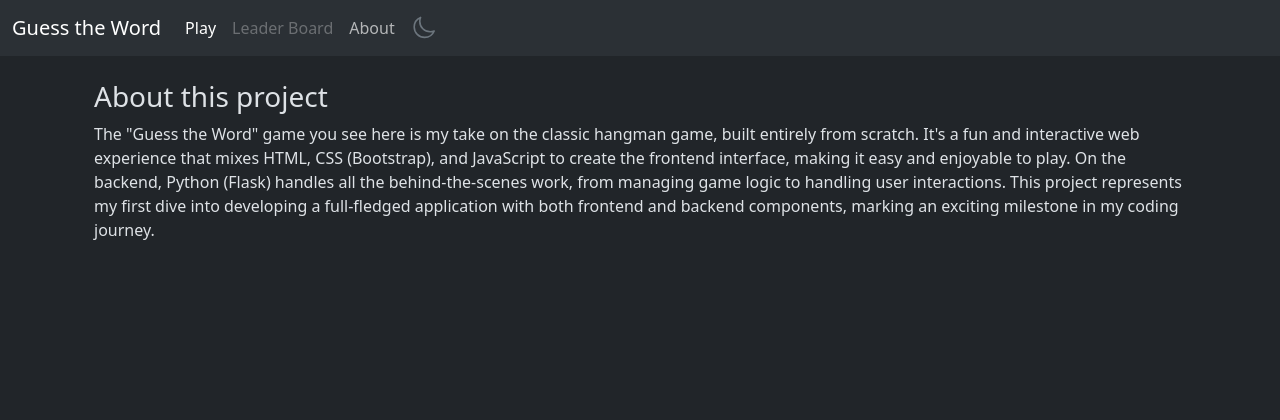
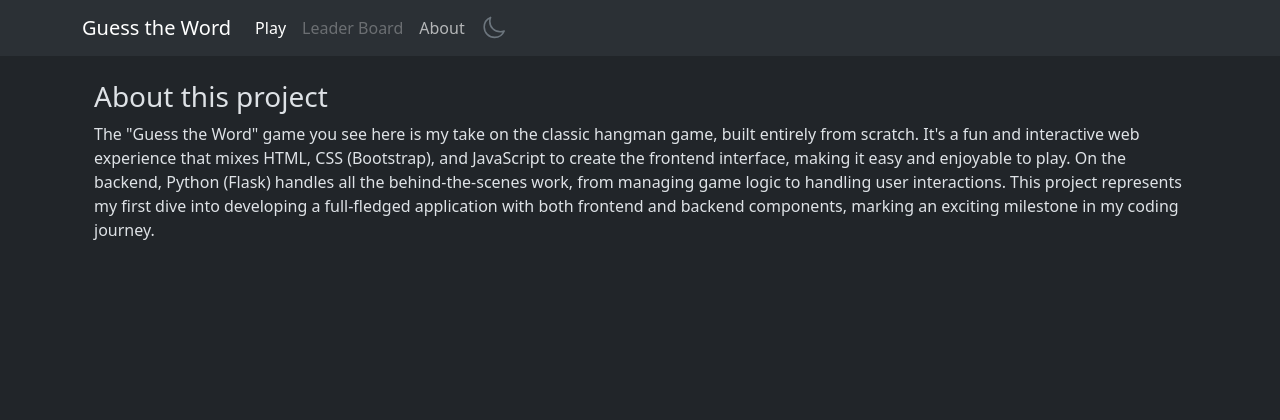
Before and after one commit to jjcoll/guess_the_word, a Flask app: page /about in a window 1280 px wide. Shown: the top 420 px of the page. Run offline with Flask 3, Linux system fonts and the light colour scheme; the visitor is signed in with stand-in values (Sample User, id 1).

Commit message:
small fix

```diff
--- a/app/routes.py
+++ b/app/routes.py
@@ -53,6 +53,7 @@
 
     else:
         start_new_game("200words.txt")
+        session["wordsfile"] = "200words.txt"
 
     return render_template(
         "index.html",
--- a/app/templates/base.html
+++ b/app/templates/base.html
@@ -11,7 +11,7 @@
 <body>
 
     <nav class="navbar navbar-expand-lg bg-body-tertiary">
-    <div class="container-fluid">
+    <div class="container justify-content-between">
         <a class="navbar-brand" href="/">Guess the Word</a>
 
 
```
